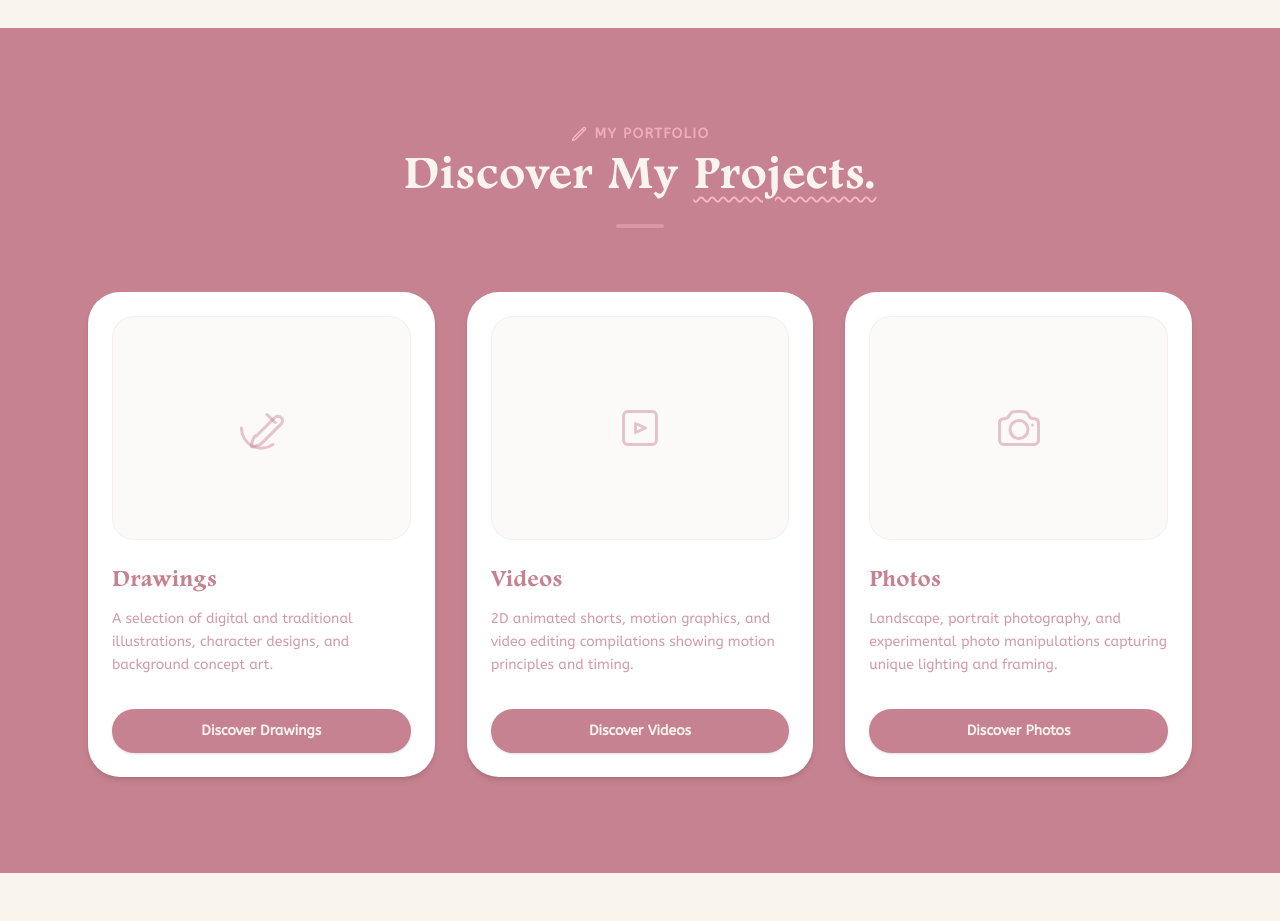
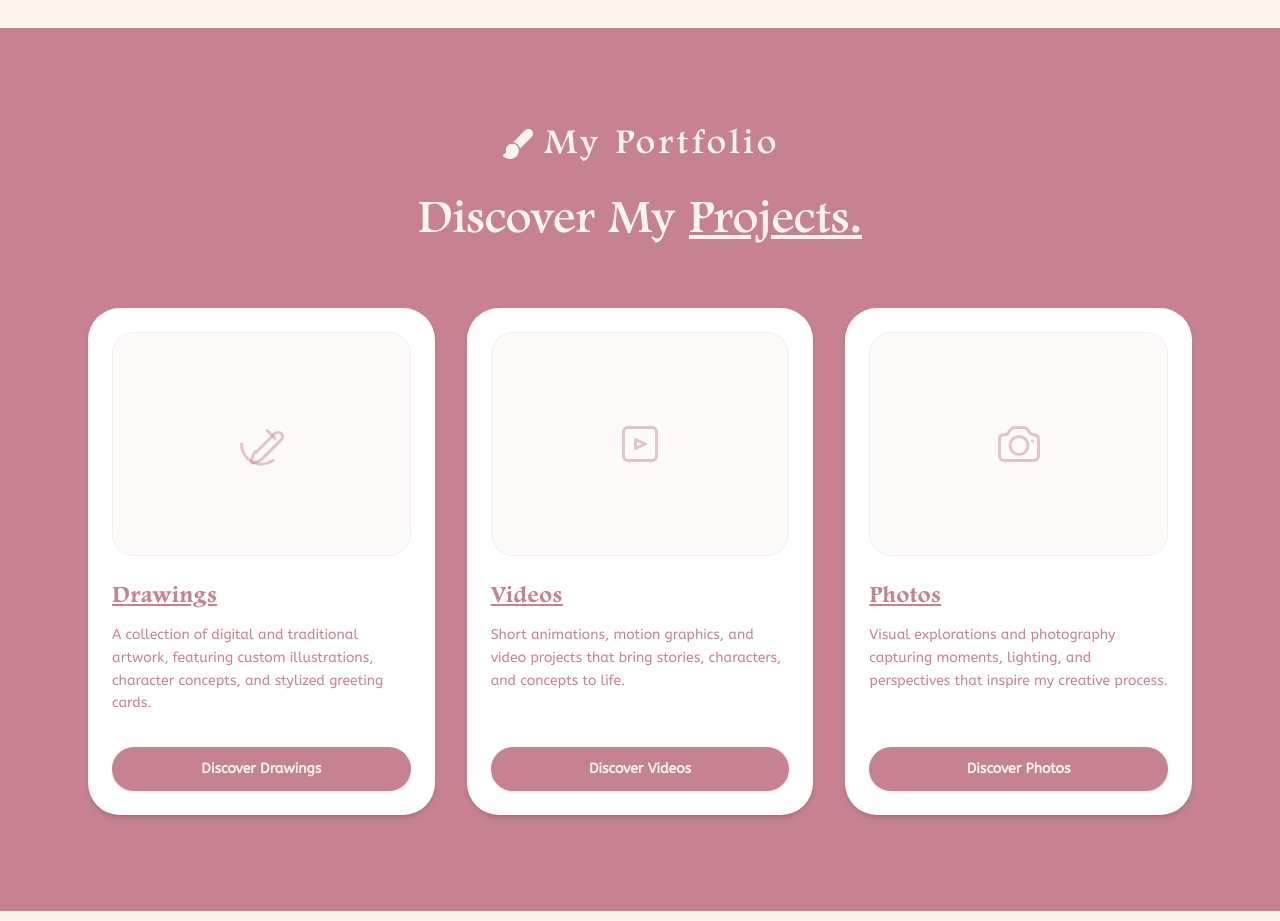
Before and after one commit to Joseeul/adelia-web-portfolio, a React (Vite) app: page / in a window 1280 px wide. Shown: the part 4360-5281 px from the top of the page. Built offline with nearby package versions, Linux system fonts and the light colour scheme.

Commit message:
feat: portfolio project

```diff
--- a/src/components/Portfolio.jsx
+++ b/src/components/Portfolio.jsx
@@ -1,9 +1,11 @@
+import brushIcon from "../assets/icons/brush_icon.svg";
+
 export default function Portfolio() {
   const categories = [
     {
       title: "Drawings",
       description:
-        "A selection of digital and traditional illustrations, character designs, and background concept art.",
+        "A collection of digital and traditional artwork, featuring custom illustrations, character concepts, and stylized greeting cards.",
       buttonText: "Discover Drawings",
       icon: (
         <svg
@@ -30,7 +32,7 @@ export default function Portfolio() {
     {
       title: "Videos",
       description:
-        "2D animated shorts, motion graphics, and video editing compilations showing motion principles and timing.",
+        "Short animations, motion graphics, and video projects that bring stories, characters, and concepts to life.",
       buttonText: "Discover Videos",
       icon: (
         <svg
@@ -57,7 +59,7 @@ export default function Portfolio() {
     {
       title: "Photos",
       description:
-        "Landscape, portrait photography, and experimental photo manipulations capturing unique lighting and framing.",
+        "Visual explorations and photography capturing moments, lighting, and perspectives that inspire my creative process.",
       buttonText: "Discover Photos",
       icon: (
         <svg
@@ -88,27 +90,13 @@ export default function Portfolio() {
       <div className="max-w-6xl mx-auto px-6">
         {/* Section Header */}
         <div className="flex flex-col items-center text-center mb-16">
-          <div className="flex items-center gap-2 text-xs sm:text-sm font-semibold font-abeezee tracking-widest uppercase text-rose-light/80 mb-2">
-            <svg
-              className="w-4 h-4 text-rose-light"
-              fill="none"
-              stroke="currentColor"
-              strokeWidth="2"
-              viewBox="0 0 24 24"
-              xmlns="http://www.w3.org/2000/svg"
-            >
-              <path
-                strokeLinecap="round"
-                strokeLinejoin="round"
-                d="M16.862 4.487l1.687-1.688a1.875 1.875 0 112.652 2.652L6.832 19.82a4.5 4.5 0 01-1.897 1.13l-2.685.8.8-2.685a4.5 4.5 0 011.13-1.897L16.863 4.487zm0 0L19.5 7.125"
-              />
-            </svg>
+          <div className="flex items-center gap-2 text-xs sm:text-4xl font-footlight tracking-widest text-cream mb-2">
+            <img src={brushIcon} alt="Brush Icon" className="w-9 h-9" />
             My Portfolio
           </div>
-          <h2 className="font-footlight text-3xl sm:text-4xl lg:text-5xl font-bold text-cream">
-            Discover My <span className="underline decoration-rose-light decoration-wavy decoration-2 underline-offset-8">Projects.</span>
+          <h2 className="font-footlight text-3xl sm:text-4xl lg:text-5xl text-cream mt-6">
+            Discover My <span className="underline">Projects.</span>
           </h2>
-          <div className="w-12 h-1 bg-rose-light/40 rounded-full mt-6"></div>
         </div>
 
         {/* Portfolio Cards Grid */}
@@ -130,12 +118,12 @@ export default function Portfolio() {
                 </div>
 
                 {/* Card Title */}
-                <h3 className="font-footlight text-2xl font-bold text-left mb-3">
+                <h3 className="font-footlight text-2xl font-bold text-left mb-3 underline">
                   {cat.title}
                 </h3>
 
                 {/* Card Description */}
-                <p className="font-abeezee text-sm text-rose-dark/80 leading-relaxed text-left mb-8">
+                <p className="font-abeezee text-sm text-rose-dark leading-relaxed text-left mb-8">
                   {cat.description}
                 </p>
               </div>
```
Also changed, not shown: src/assets/icons/brush_icon.svg (added).
